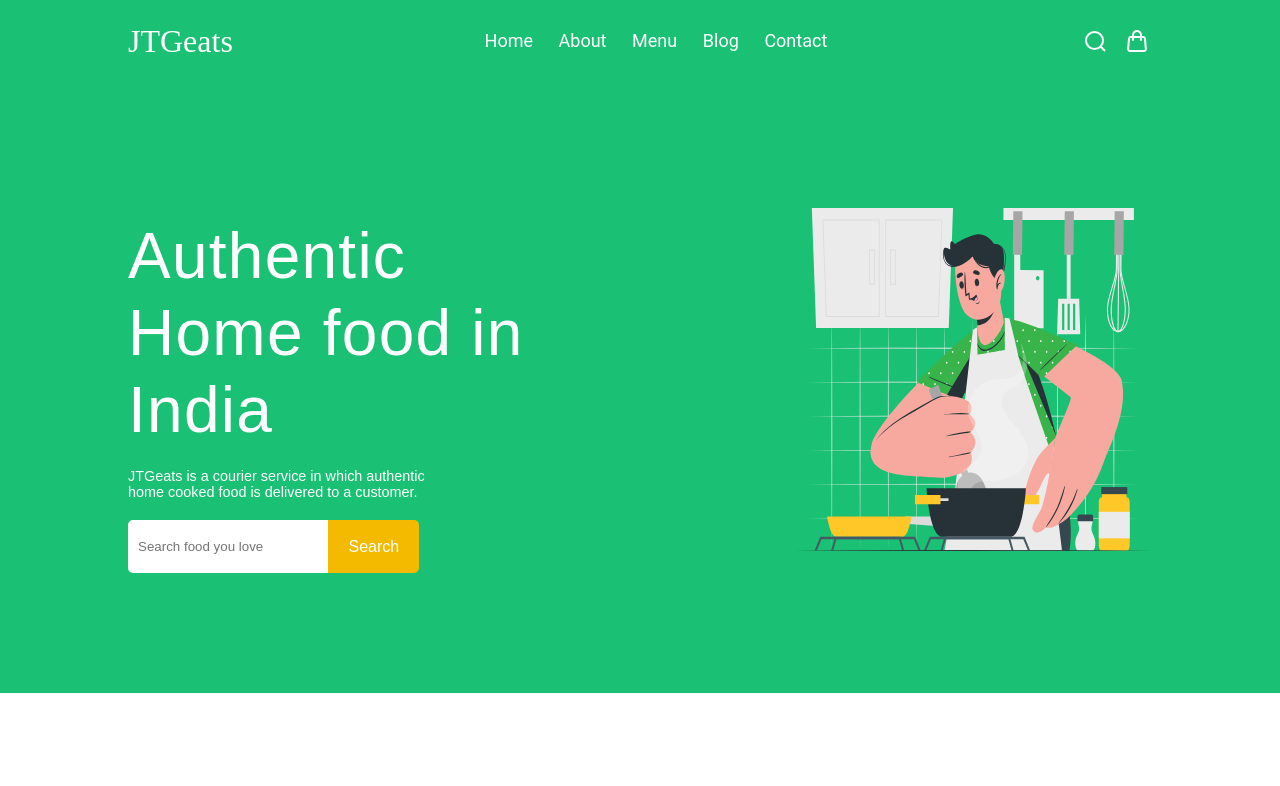
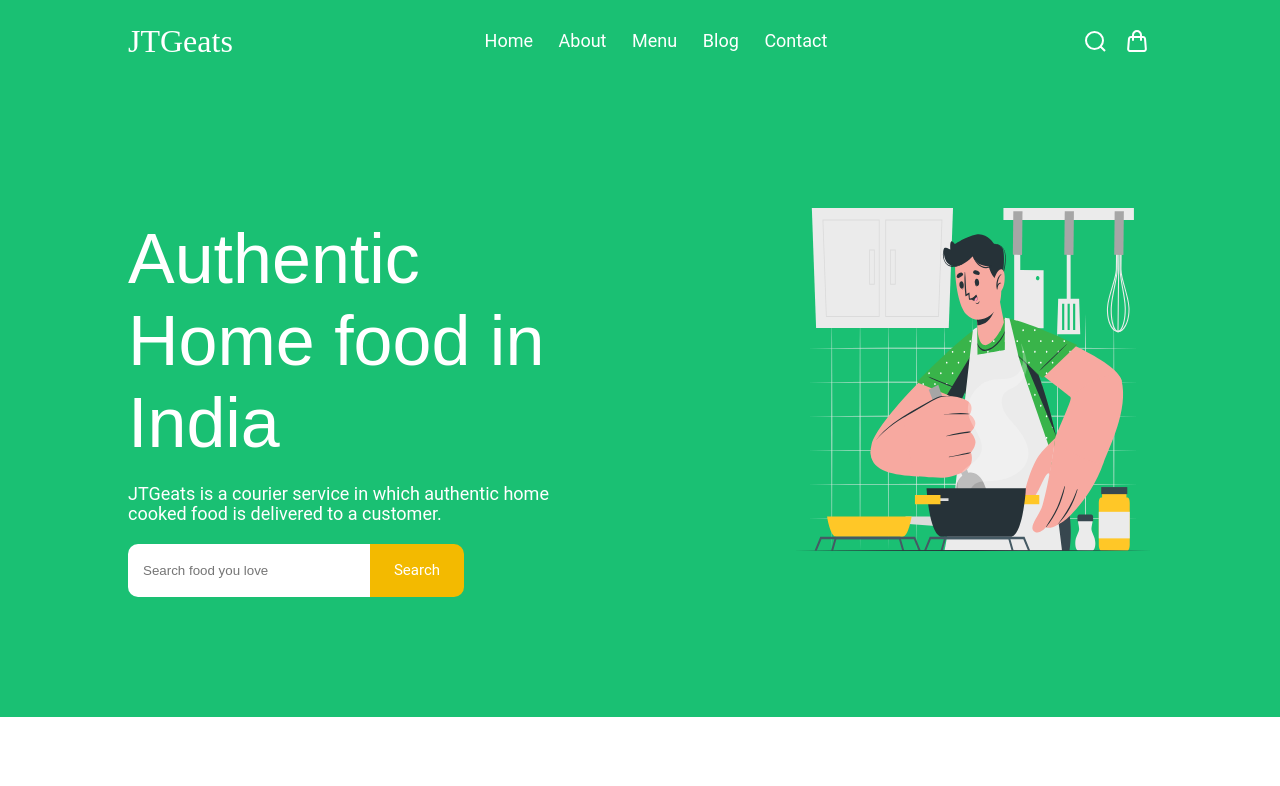
Before and after one commit to AbhirajkarBajpai/Food_kitchen, a website: page index.html in a window 1280 px wide. Shown: the top 786 px of the page. Drawn offline with nearby package versions, Linux system fonts and the light colour scheme.

```diff
--- a/index.html
+++ b/index.html
@@ -37,7 +37,7 @@
       <div class="hero-content">
         <span>Authentic Home food in India</span>
         <p>
-          JTGeats is a courier service in which authentic home cooked food is
+          JTGeats is a courier service in which authentic home</br> cooked food is
           delivered to a customer.
         </p>
         <div class="search-bar">
--- a/styles.css
+++ b/styles.css
@@ -92,35 +92,43 @@
 }
 
 .hero-content span {
-  font-size: 8vh;
-  line-height: 1.2;
-  letter-spacing: 1.25px;
+  font-size: 70px;
+  font-weight: 400;
+  line-height: 82.03px;
+  /* letter-spacing: 1.25px; */
 }
 
 .hero-content p {
-  font-size: .9rem;
-  width: 75%;
+  font-size: 18px;
+  font-weight: 400;
+  line-height: 20px;
+  letter-spacing: -1.2%;
+  font-family: Roboto;
 }
 
 .search-bar {
   display: flex;
-  width: 65%;
+  width: 75%;
 }
 
 .search-bar input {
   flex: 1;
   height: 6.6vh;
-  padding: 10px;
+  padding: 15px;
   border: none;
-  border-radius: 5px 0 0 5px;
+  border-radius: 10px 0 0 10px;
 }
 
 .search-bar button {
+  width: 28%;
   background-color: #f3ba00;
   border: none;
-  border-radius: 0 5px 5px 0;
-  padding: 10px 20px;
-  font-size: 16px;
+  border-radius: 0 10px 10px 0;
+  box-sizing: border-box;
+  font-weight: 400;
+  font-size: 15px;
+  line-height: 20px;
+  font-family: Roboto;
   cursor: pointer;
   color: #fff;
 }
@@ -447,7 +455,7 @@
 .contact-form p {
   font-size: .6rem;
   color: #666;
-  margin: 5px auto 20px;
+  margin: 5px auto 35px;
 }
 
 form {
```
